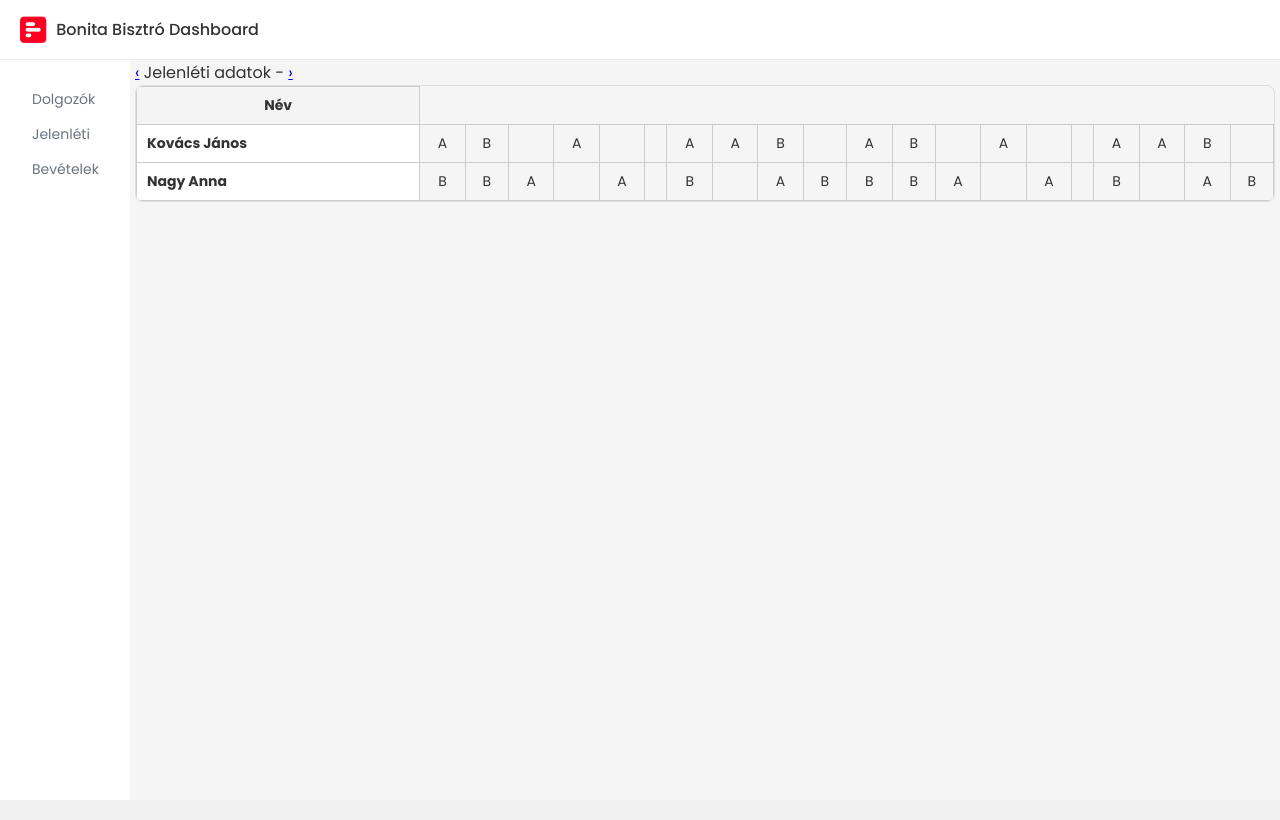
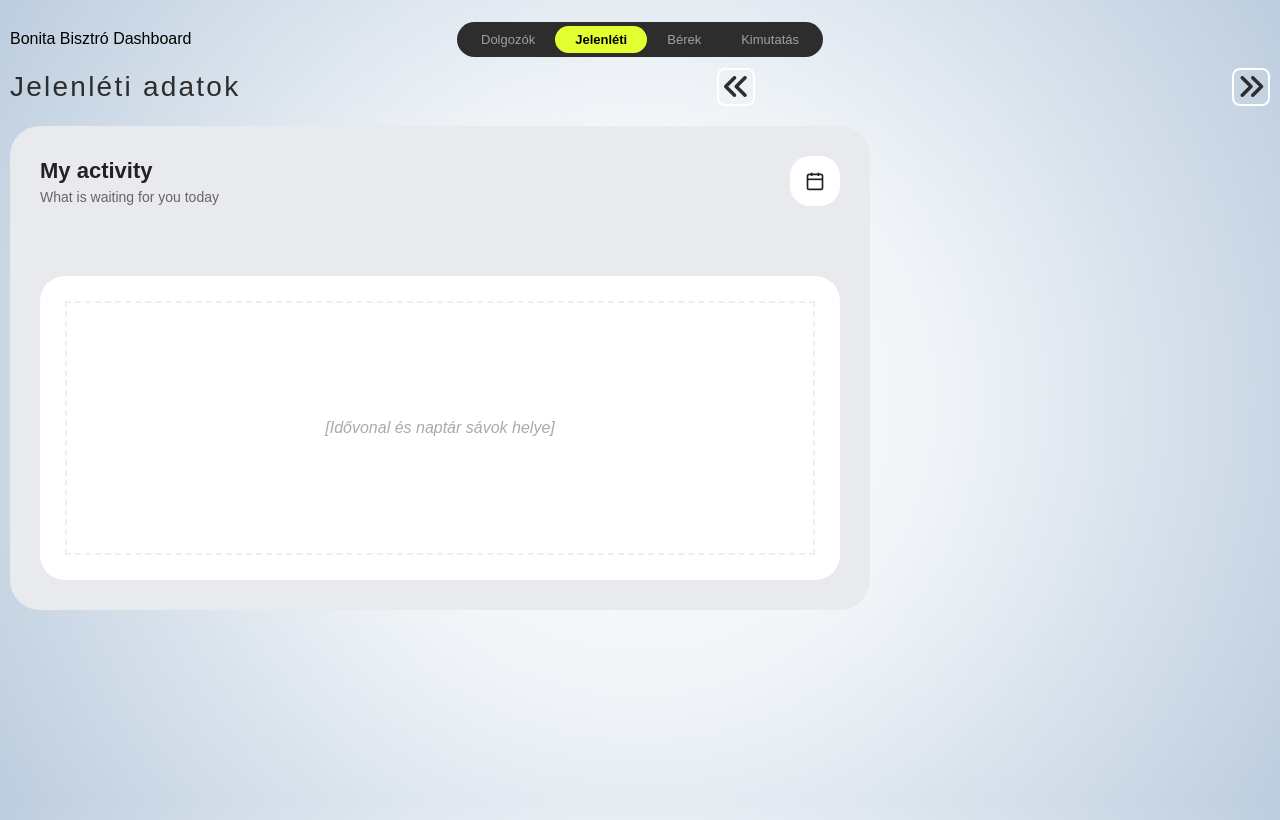
Before and after one commit to futurex/Bonita-new-python-app, a Django app: page /jelenleti/ in a window 1280 px wide. Run offline with Django 5.2, Linux system fonts and the light colour scheme; data that the repository does not hold is empty; some web fonts are replaced.

Commit message:
Jelenleti es dashboard UI frissitese

```diff
--- a/bonitadashboard/bonitadashboardapp/static/dashboard.css
+++ b/bonitadashboard/bonitadashboardapp/static/dashboard.css
@@ -1,116 +1,82 @@
-@import url('https://fonts.googleapis.com/css2?family=Poppins:ital,wght@0,100;0,200;0,300;0,400;0,500;0,600;0,700;0,800;0,900;1,100;1,200;1,300;1,400;1,500;1,600;1,700;1,800;1,900&display=swap');
+@import url('https://fonts.googleapis.com/css2?family=Plus+Jakarta+Sans:ital,wght@0,200..800;1,200..800&display=swap');
+@import url('https://api.fontshare.com/v2/css?f[]=general-sans@200,300,400,500,600,700&display=swap');
 
 
-/* Constant értékek */
-:root {
-    --balrol-eltolas: 130px;
-    --fejlec-magassag: 60px;
+body {
+    font-family: 'General-sans', sans-serif;
+    margin: 0;
+    padding: 10px;
+    min-height: 100vh;
+    /* Radiális színátmenet: a közepétől (circle at center) indul kifelé */
+    background: radial-gradient(circle at center,
+            #ffffff 0%,
+            /* Középen tiszta fehér */
+            #f0f4f8 40%,
+            /* Nagyon gyorsan átvált a jeges kékre */
+            #bdcdde 100%
+            /* A széleken pedig a mélyebb kékesszürke */
+        );
+    /* Fixáljuk, hogy görgetésnél se csússzon el a fény */
+    background-attachment: fixed;
+    overflow: hidden;
 }
 
-* {
-    margin: 0;
-    padding: 0;
-    box-sizing: border-box;
-    font-family: 'Poppins', sans-serif;
+.logo-text {
+    font-size: 16px;
+    font-weight: 300;
+}
+
+/* ===================== Fenti menü ===================== */
+
+.navbar {
+    position: relative;
+    display: flex;
+    align-items: center;
+    justify-content: space-between;
+    gap: 20px;
+    margin: 20px 0;
 
 }
 
-body {
-    background: #f8f8f8;
-    color: #333333;
+/* Középső kapszula menü */
+.menu-capsule {
+    position: absolute;
+    left: 50%;
+    transform: translateX(-50%);
+    background-color: #2d2d2d;
+    /* Sötétszürke háttér */
+    padding: 4px;
+    border-radius: 50px;
+    /* Teljesen kerekített szélek */
+    display: flex;
+    align-items: center;
+    /* box-shadow: 0 4px 15px rgba(0, 0, 0, 0.1); */
 }
 
-ul {
-    list-style: none;
+.menu-capsule a {
+    color: #a0a0a0;
+    text-decoration: none;
+    font-size: 13px;
+    padding: 6px 20px;
+    border-radius: 50px;
+    transition: all 0.3s ease;
 }
 
-header {
-    position: fixed;
-    top: 0;
-    left: 0;
-    right: 0;
-    height: var(--fejlec-magassag);
-    background: #ffffff;
-    display: flex;
-    align-items: center;
-    justify-content: space-between;
-    padding: 0 20px;
-    border-bottom: 1px solid #e9ecef;
-    z-index: 1000;
-
+/* Az aktív sárga gomb */
+.menu-capsule a.active {
+    background-color: #e2ff31;
+    /* Neon sárga/zöld */
+    color: #000;
+    font-weight: bold;
 }
 
-header-left {
-    display: flex;
-    align-items: center;
-    gap: 24px;
+.menu-capsule a:hover:not(.active) {
+    color: #ffffff;
 }
 
-ul {
-    list-style: none;
-}
-
-.logo {
-    display: flex;
-    align-items: center;
-    gap: 10px;
-    font-size: 16px;
-    font-weight: 500;
-}
-
-.logo i {
-    color: #ff0022;
-    font-size: 30px;
-}
-
-.sidebar {
-    position: absolute;
-    left: 0;
-    top: var(--fejlec-magassag);
-    width: var(--balrol-eltolas);
-    height: calc(100vh - var(--fejlec-magassag));
-    background-color: #ffffff;
-    padding: 24px;
-    overflow-y: auto;
-    display: flex;
-    flex-direction: column;
-}
-
-.nav-menu {
-    display: flex;
-    flex-direction: column;
-    gap: 4px;
-
-}
-
-.nav-item {
+.nav-left {
     display: flex;
     align-items: center;
     gap: 12px;
-    padding: 5px 8px;
-    border-radius: 8px;
-    color: #6b7280;
-    text-decoration: none;
-    transition: background-color 0.3s, color 0.3s;
-    font-size: 14px;
+    font-size: 20px;
 }
-
-.nav-item i {
-    font-size: 16px;
-    width: 20px;
-}
-
-.nav-item:hover {
-
-    color: #e01b1b;
-}
-
-.main-content {
-    margin-left: var(--balrol-eltolas);
-    margin-top: var(--fejlec-magassag);
-    width: calc(100% - var(--balrol-eltolas));
-    max-width: none;
-    min-width: 0;
-    overflow-x: auto;
-    padding: 0 5px;
-}
--- a/bonitadashboard/bonitadashboardapp/static/jelenleti.css
+++ b/bonitadashboard/bonitadashboardapp/static/jelenleti.css
@@ -1,74 +1,148 @@
-@import url('https://fonts.googleapis.com/css2?family=Poppins:ital,wght@0,100;0,200;0,300;0,400;0,500;0,600;0,700;0,800;0,900;1,100;1,200;1,300;1,400;1,500;1,600;1,700;1,800;1,900&display=swap');
+@import url('https://api.fontshare.com/v2/css?f[]=general-sans@200,300,400,500,600,700&display=swap');
 
-body {
+.fejlec {
+    /* background: radial-gradient(circle at 20% 30%, #315757 0%, #0d1616 100%); */
+    color: #2d2d2d;
+
+    text-align: center;
     font-family: 'Poppins', sans-serif;
-    background-color: #f5f5f5;
-    margin: 0;
-
+    display: flex;
+    align-items: center;
+    justify-content: space-between;
+    gap: 12px;
+    margin-bottom: 20px;
+    /* background-color: rgba(255, 255, 255, 0.5); */
+    border-radius: 10px;
+    font-family: 'General Sans', sans-serif;
 }
 
-/* Konténer, ami csak szükség esetén görget */
-.table-container {
-    width: 100%;
-    overflow-x: auto;
-    border: 1px solid #ddd;
-    border-radius: 8px;
+.fejlec-cim {
+    font-size: 28px;
+    text-align: left;
+    font-weight: 500;
+    letter-spacing: 0.08em;
 }
 
-table {
+.jelenleti-panel {
+    background-color: rgba(255, 255, 255, 0.3);
+    color: #ffffff;
     width: 100%;
-    border-collapse: collapse;
-    min-width: 600px;
-    /* Megakadályozza, hogy túl kicsire ugorjon össze */
-
-    /* Dinamikus betűméret:
-     Minimum 10px, az ablakméret 1%-a, maximum 14px */
-    font-size: clamp(8px, 1vw + 2px, 14px);
-    font-family: sans-serif;
+    max-width: 100%;
+    min-height: calc(100vh - 160px);
+    height: auto;
+    padding: 40px;
+    border-radius: 20px;
+    box-sizing: border-box;
+    box-shadow: 0 10px 30px rgba(0, 0, 0, 0.15);
 }
 
-th,
-td {
-    border: 1px solid #ccc;
-    padding: 8px 4px;
-    text-align: center;
-    white-space: nowrap;
+.jelenleti-panel-betet {
+    background-color: #ffffff;
 }
 
-thead th {
-    background-color: #f4f4f4;
-    position: sticky;
-    top: 0;
-    z-index: 2;
+/* KÜLSŐ TÁROLÓ (A szürke réteg) */
+.dashboard-card {
+  width: 90%;
+  max-width: 800px;
+  background-color: #e9eaee; /* Halványszürke háttér */
+  border-radius: 30px; /* Nagy, lágy lekerekítés */
+  padding: 30px;
+  position: relative; /* Pozicionálási viszonyítási pont */
+  overflow: visible; /* Fontos! Engedjük ki a tartalmat */
 }
 
-/* Az első oszlop (nevek) rögzítése görgetésnél */
-.sticky-col {
-    position: sticky;
-    left: 0;
-    background-color: #fff;
-    z-index: 1;
-    font-weight: bold;
-    text-align: left;
-    padding-left: 10px;
-    box-shadow: 2px 0 5px -2px rgba(0, 0, 0, 0.2);
+/* CÍM ÉS IKON */
+.card-header {
+  display: flex;
+  justify-content: space-between;
+  align-items: center;
+  margin-bottom: 20px; /* Hely a tartalom előtt */
 }
 
-/* Mobil optimalizálás */
-@media (max-width: 600px) {
-    table {
-        /* Mobilon még kisebb alapméret, hogy több oszlop látsszon */
-        font-size: 11px;
-    }
+.title-group h3 {
+  margin: 0;
+  font-size: 22px;
+  font-weight: 600;
+  color: #222;
+}
 
-    th,
-    td {
-        padding: 6px 2px;
-    }
+.title-group p {
+  margin: 5px 0 0;
+  font-size: 14px;
+  color: #666;
+}
 
-    .sticky-col {
-        max-width: 100px;
-        overflow: hidden;
-        text-overflow: ellipsis;
-    }
+.calendar-icon {
+  background-color: #fff;
+  color: #222;
+  width: 50px;
+  height: 50px;
+  border-radius: 20px;
+  display: flex;
+  justify-content: center;
+  align-items: center;
+  cursor: pointer;
 }
+
+/* BELSŐ, ELTOLT TÁROLÓ (A fehér réteg) */
+.content-layer {
+  background-color: #fff; /* Tiszta fehér */
+  border-radius: 25px;
+  padding: 25px;
+
+  /* --- AZ ELTOLÁS TRÜKK --- */
+  position: relative;
+  /* Lefelé toljuk 50px-el, hogy túllógjon a külső tárolón */
+  top: 50px;
+  /* Hogy ne legyen lyuk felül, negatív margóval "visszahúzzuk" a helyet */
+  margin-bottom: 50px;
+}
+
+/* Helyőrző az idővonalnak (csak a vizuális ellenőrzéshez) */
+.timeline-placeholder {
+  color: #aaa;
+  font-style: italic;
+  text-align: center;
+  height: 250px; /* Fix magasság a demóhoz */
+  display: flex;
+  justify-content: center;
+  align-items: center;
+  border: 2px dashed #eee; /* Csak hogy lásd a határait */
+}
+
+
+/*
+.jelenleti-table-wrap {
+    width: 100%;
+    max-width: 100%;
+    overflow-x: auto;
+    box-sizing: border-box;
+} */
+
+
+
+.honap-nav {
+    color: #2d2d2d;
+    text-decoration: none;
+    width: 34px;
+    height: 34px;
+    display: inline-flex;
+    align-items: center;
+    justify-content: center;
+    border: 2px solid #ffffff;
+    border-radius: 8px;
+    font-size: 28px;
+    line-height: 1;
+}
+
+.honap-nav:hover {
+    background-color: rgba(255, 255, 255, 0.6);
+}
+
+.schedule-container {
+    margin-top: 20px;
+    background: white;
+    border-radius: 8px;
+    box-shadow: 0 4px 12px rgba(0, 0, 0, 0.05);
+    overflow: hidden;
+}
--- /dev/null
+++ b/bonitadashboard/bonitadashboardapp/static/vegyes.css
@@ -0,0 +1,19 @@
+
+
+.buborek-container {
+    background: #f0f2f5;
+    /* A világos kékesszürke háttér */
+    padding: 20px 10px;
+    border-radius: 10px;
+    /* box-shadow: 10px 10px 20px #d1d9e6, -10px -10px 20px #ffffff; */
+}
+
+/* A szövegbuborék */
+.buborek {
+    background: #ffffff;
+    padding: 15px 20px;
+    border-radius: 8px;
+    /* A tipikus "cicafül" alak */
+    /* box-shadow: 0 4px 10px rgba(0, 0, 0, 0.05); */
+    color: #333;
+}
--- a/bonitadashboard/bonitadashboardapp/templates/bonitadashboardapp/dashboard.html
+++ b/bonitadashboard/bonitadashboardapp/templates/bonitadashboardapp/dashboard.html
@@ -1,55 +1,50 @@
-
 {% load static %}
 
 <!DOCTYPE html>
 <html lang="hu">
+
     <head>
         <meta charset="UTF-8">
         <meta name="viewport" content="width=device-width, initial-scale=1.0">
+        <title>Bonita Bisztró</title>
         <link rel="stylesheet" href="{% static 'dashboard.css' %}">
-    <link rel="stylesheet" href="https://cdnjs.cloudflare.com/ajax/libs/font-awesome/6.5.1/css/all.min.css" integrity="sha512-DTOQO9RWCH3ppGqcWaEA1BIZOC6xxalwEsw9c2QQeAIftl+Vegovlnee1c9QX4TctnWMn13TZye+giMm8e2LwA==" crossorigin="anonymous" referrerpolicy="no-referrer" />
     </head>
+
     <body>
 
-    <!-- Fejléc -->
-    <header class="header">
-        <!-- Bal oldal-->
-        <div class="header-left">
-            <div class="logo">
-                <i class="fa-solid fa-square-poll-horizontal"></i>
-                <span>Bonita Bisztró Dashboard</span>
+         <nav class="navbar">
+        <div class="nav-left">
+            <div class="logo-text">Bonita Bisztró Dashboard</div>
         </div>
+
+        <div class="menu-capsule">
+            <a href="{% url 'dolgozok' %}" class="{% if request.resolver_match.url_name == 'dolgozok' %}active{% endif %}">Dolgozók</a>
+            <a href="{% url 'jelenleti' %}" class="{% if request.resolver_match.url_name == 'jelenleti' %}active{% endif %}">Jelenléti</a>
+            <a href="{% url 'bevetelek' %}" class="{% if request.resolver_match.url_name == 'bevetelek' %}active{% endif %}">Bérek</a>
+            <a href="{% url 'dashboard' %}" class="{% if request.resolver_match.url_name == 'dashboard' %}active{% endif %}">Kimutatás</a>
         </div>
-        <!-- Jobb oldal -->
-        <div class="header-right">
+
+        <div class="nav-right">
 
         </div>
-    </header>
-
-    <!-- Oldalsáv -->
-     <aside class="sidebar">
-        <nav class="nav-menu">
-            <a href="{% url 'dolgozok' %}" class="nav-item active">
-                <!-- <i class="fa-solid fa-users"></i> -->
-                <span>Dolgozók</span>
-            </a>
-            <a href="{% url 'jelenleti' %}" class="nav-item">
-                <!-- <i class="fa-solid fa-user-clock"></i> -->
-                <span>Jelenléti</span>
-            </a>
-            <a href="{% url 'bevetelek' %}" class="nav-item">
-                <!-- <i class="fa-solid fa-money-bill"></i> -->
-                <span>Bevételek</span>
-            </a>
     </nav>
-     </aside>
-
-    <!-- Fő tartalom -->
 
     <div class="main-content">
         {% block content %}
         {% endblock %}
     </div>
 
+
+    <!-- <div class="chat-container">
+        <div class="message-bubble">
+            Hi there! I'm a virtual assistant.<br>
+            How can I help you today?
+        </div>
+
+    </div> -->
+
+
+
     </body>
+
 </html>
--- a/bonitadashboard/bonitadashboardapp/templates/bonitadashboardapp/jelenleti.html
+++ b/bonitadashboard/bonitadashboardapp/templates/bonitadashboardapp/jelenleti.html
@@ -4,50 +4,54 @@
 
 
 <html lang="hu">
+
 <head>
     <meta charset="UTF-8">
     <meta name="viewport" content="width=device-width, initial-scale=1.0">
     <link rel="stylesheet" href="{% static 'jelenleti.css' %}">
-
+    <link rel="stylesheet" href="{% static 'vegyes.css' %}">
+    <link rel="stylesheet" href="https://cdnjs.cloudflare.com/ajax/libs/font-awesome/6.0.0/css/all.min.css">
     <title>Jelenléti</title>
 </head>
 
 <body>
 
+    <input type="hidden" name="csrfmiddlewaretoken" value="{{ csrf_token }}">
+    <input type="hidden" id="aktualis-ev" value="{{ ev }}">
+    <input type="hidden" id="aktualis-honap" value="{{ honap_szam }}">
+
+  <div class="jelenleti-layout">
     <div class="fejlec">
-            <a class="honap-nav" href="?ev={{ elozo_ev }}&honap={{ elozo_honap }}" aria-label="Előző hónap">&lsaquo;</a>
-            <span class="fejlec-cim">Jelenléti adatok - {{ ev }} {{ honap }}</span>
-            <a class="honap-nav" href="?ev={{ kovetkezo_ev }}&honap={{ kovetkezo_honap }}"
-                aria-label="Következő hónap">&rsaquo;</a>
+        <span class="fejlec-cim">Jelenléti adatok</span>
+        <a class="honap-nav" href="?ev={{ elozo_ev }}&honap={{ elozo_honap }}" aria-label="Előző hónap"><i
+                class="fa-solid fa-angles-left"></i></a>
+        <a class="honap-nav" href="?ev={{ kovetkezo_ev }}&honap={{ kovetkezo_honap }}" aria-label="Következő hónap"><i
+                class="fa-solid fa-angles-right"></i></a>
+    </div>
+
+   <div class="dashboard-card">
+    <div class="card-header">
+      <div class="title-group">
+        <h3>My activity</h3>
+        <p>What is waiting for you today</p>
+      </div>
+    <div class="calendar-icon">
+      <svg width="20" height="20" viewBox="0 0 24 24" fill="none" stroke="currentColor" stroke-width="2"><rect x="3" y="4" width="18" height="18" rx="2" ry="2"/><line x1="16" y1="2" x2="16" y2="6"/><line x1="8" y1="2" x2="8" y2="6"/><line x1="3" y1="10" x2="21" y2="10"/></svg>
+    </div>
+    </div>
+
+  <div class="content-layer">
+    <div class="timeline-placeholder">
+      [Idővonal és naptár sávok helye]
+    </div>
+  </div>
+</div>
     </div>
 
 
-<div class="table-container">
-  <table>
-    <thead>
-      <tr>
-        <th>Név</th> <!-- első oszlop a NÉV -->
-        {% for nap in napok %}
-            <th>{{ nap }}</th> <!-- Napok száma -->
-        {% endfor %}
-      </tr>
-    </thead>
-    <tbody>
-      <tr>
-        <td class="sticky-col">Kovács János</td>
-        <td>A</td><td>B</td><td></td><td>A</td><td></td><td></td><td>A</td><td>A</td><td>B</td><td></td>
-        <td>A</td><td>B</td><td></td><td>A</td><td></td><td></td><td>A</td><td>A</td><td>B</td><td></td>
-      </tr>
-      <tr>
-        <td class="sticky-col">Nagy Anna</td>
-        <td>B</td><td>B</td><td>A</td><td></td><td>A</td><td></td><td>B</td><td></td><td>A</td><td>B</td>
-        <td>B</td><td>B</td><td>A</td><td></td><td>A</td><td></td><td>B</td><td></td><td>A</td><td>B</td>
-      </tr>
-    </tbody>
-  </table>
-</div>
+    {{ tablaErkezesTavozas|json_script:"user-data-json" }}
+</body>
 
-</body>
 </html>
 
 {% endblock %}
```
Also changed, not shown: bonitadashboard/bonitadashboardapp/static/dashboard1.css (added, +116 -0 lines), bonitadashboard/bonitadashboardapp/templates/bonitadashboardapp/dashboard1.html (added, +55 -0 lines). Lines whose indentation alone changed are shown as unchanged.
